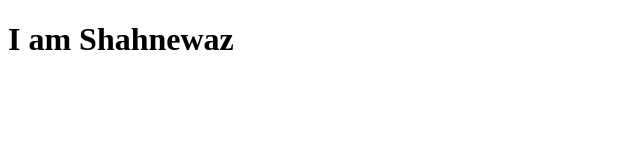
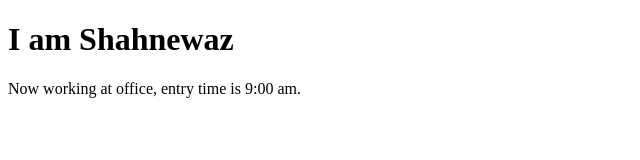
Before and after one commit to Ananta127/my-first-github, a plain HTML site: page index.html in a window 1280 px wide. Shown: the whole page, without its empty margins (0-640 px from the left). Drawn offline with Linux system fonts and the light colour scheme.

Commit message:
bla bla bla

```diff
--- a/index.html
+++ b/index.html
@@ -7,5 +7,6 @@
 </head>
 <body>
     <h1>I am Shahnewaz</h1>
+    <p>Now working at office, entry time is 9:00 am.</p>
 </body>
 </html>
```
